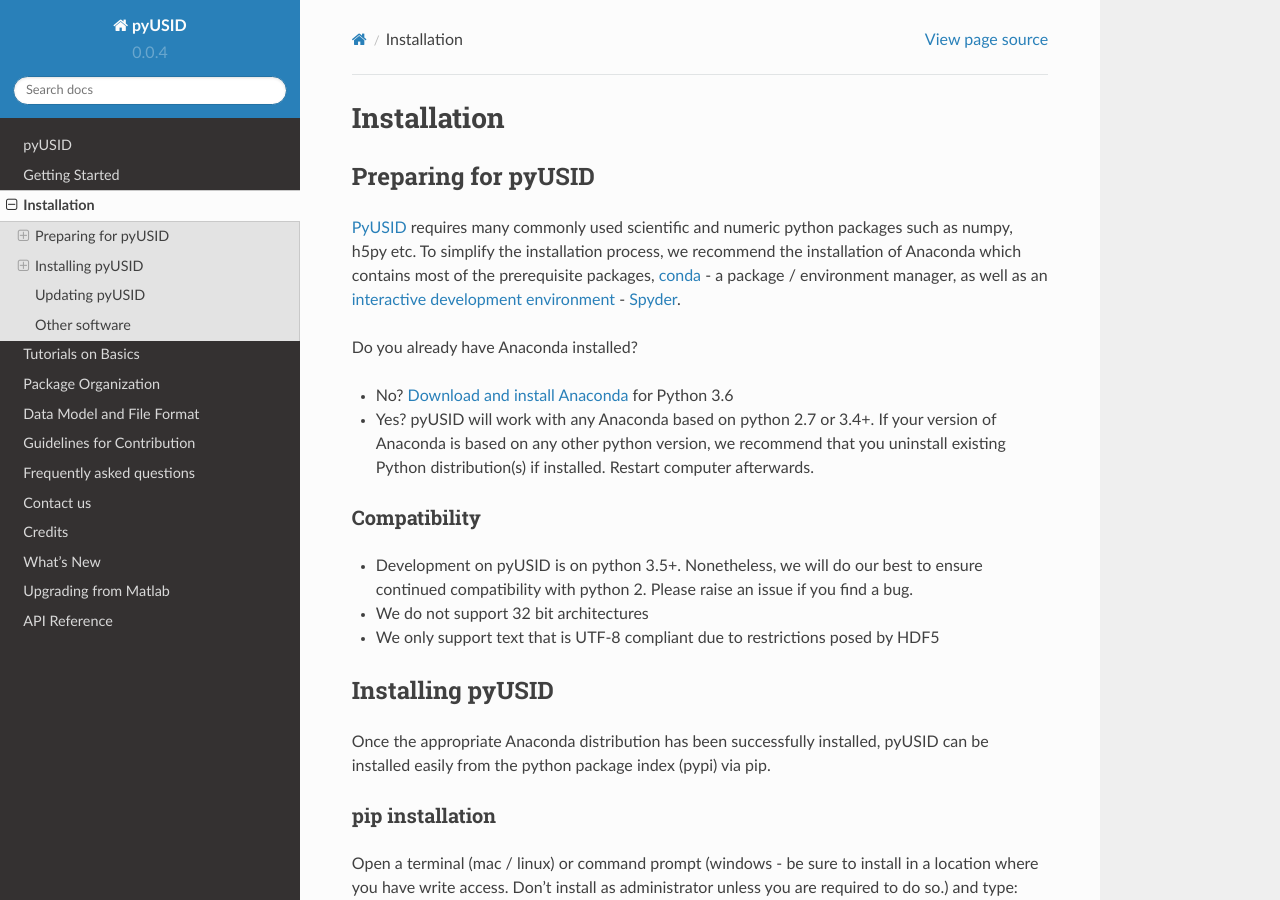
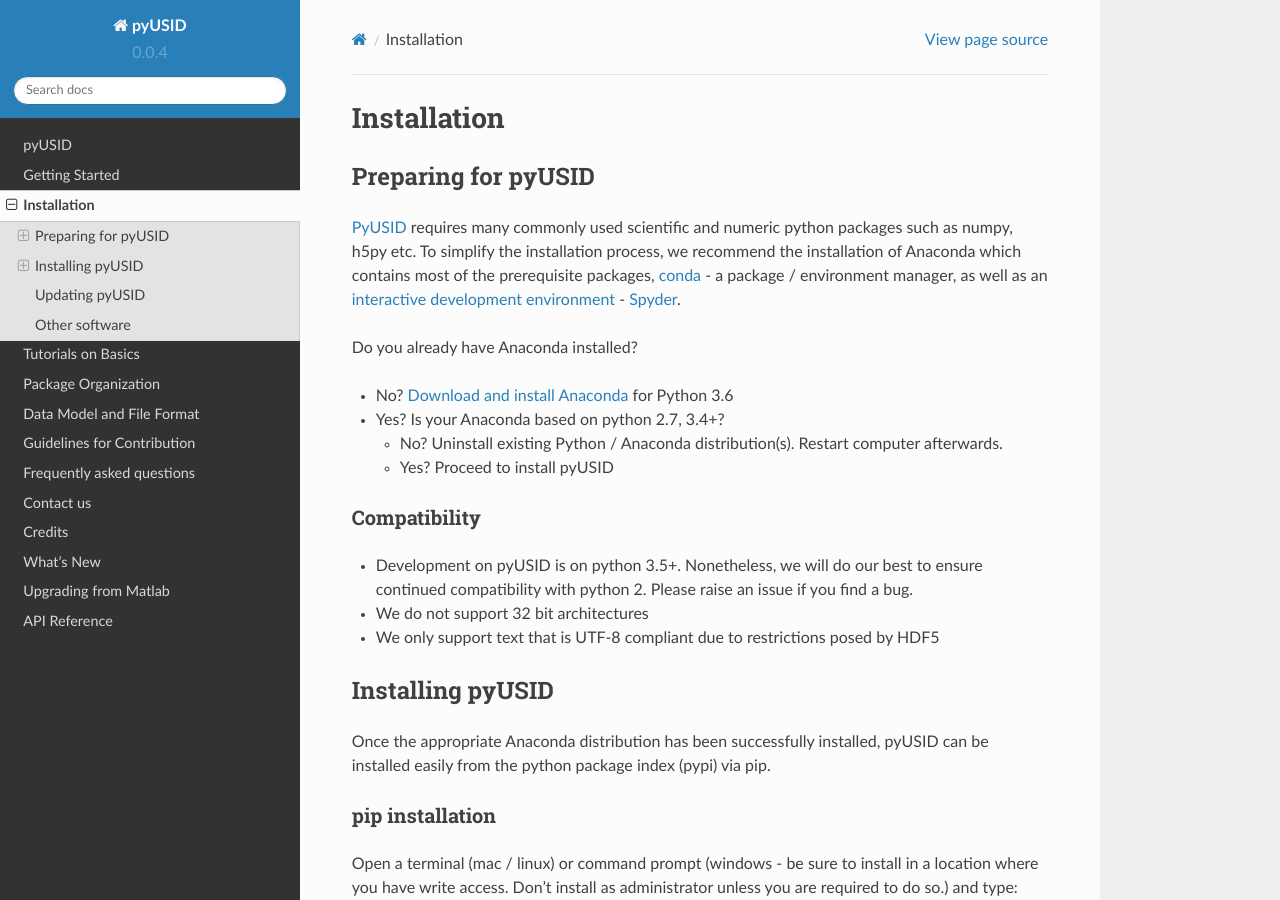
Before and after one commit to pycroscopy/pyUSID, a Sphinx documentation site: the page built from docs/install.rst, in a window 1280 px wide and 900 px high. Built offline with Sphinx 7.4.7 and the Read the Docs theme 2.0.0, drawn with Linux system fonts in a browser that asks for light colours; pages that are not in the unit, such as notebooks, are missing from menus.

Commit message:
Simplified installation instructions

```diff
--- a/docs/install.rst
+++ b/docs/install.rst
@@ -12,9 +12,10 @@ Do you already have Anaconda installed?
 
 - No? `Download and install Anaconda <https://www.anaconda.com/download/>`_ for Python 3.6
 
-- Yes? pyUSID will work with any Anaconda based on python 2.7 or 3.4+.
-  If your version of Anaconda is based on any other python version, we recommend that you uninstall existing Python distribution(s) if installed.
-  Restart computer afterwards.
+- Yes? Is your Anaconda based on python 2.7, 3.4+?
+
+  - No? Uninstall existing Python / Anaconda distribution(s). Restart computer afterwards.
+  - Yes? Proceed to install pyUSID
 
 Compatibility
 ~~~~~~~~~~~~~
```
